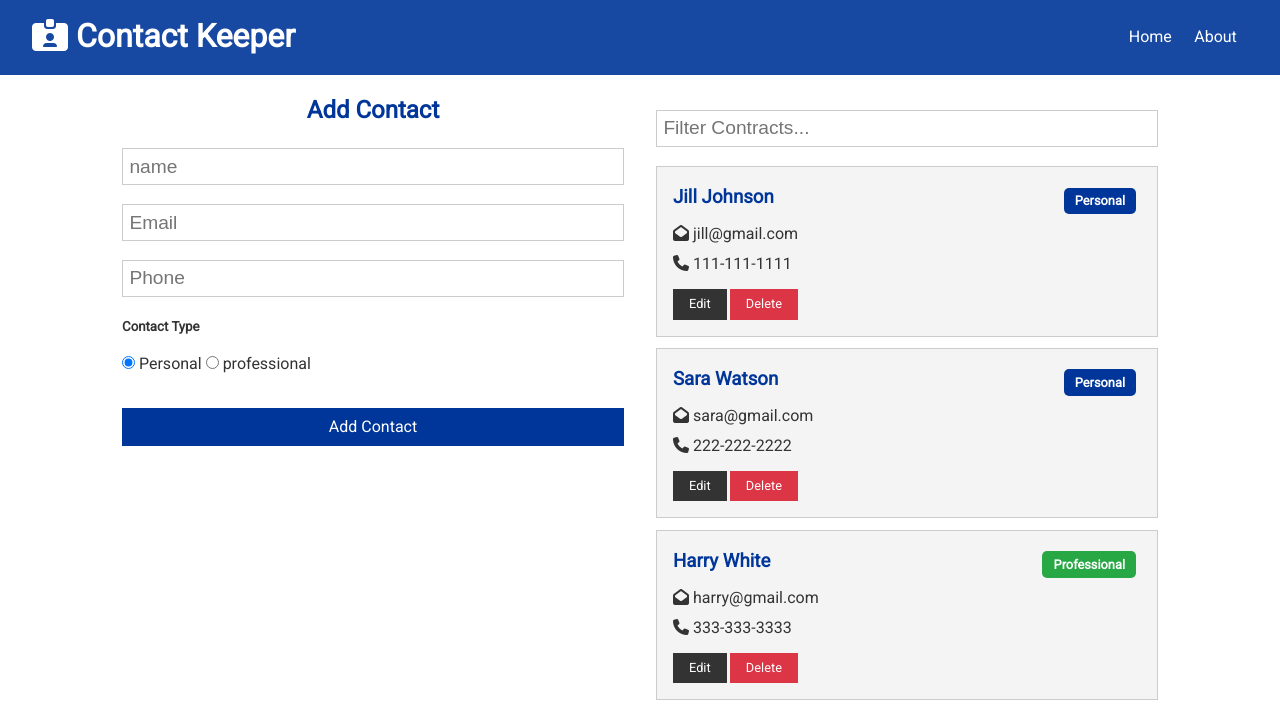
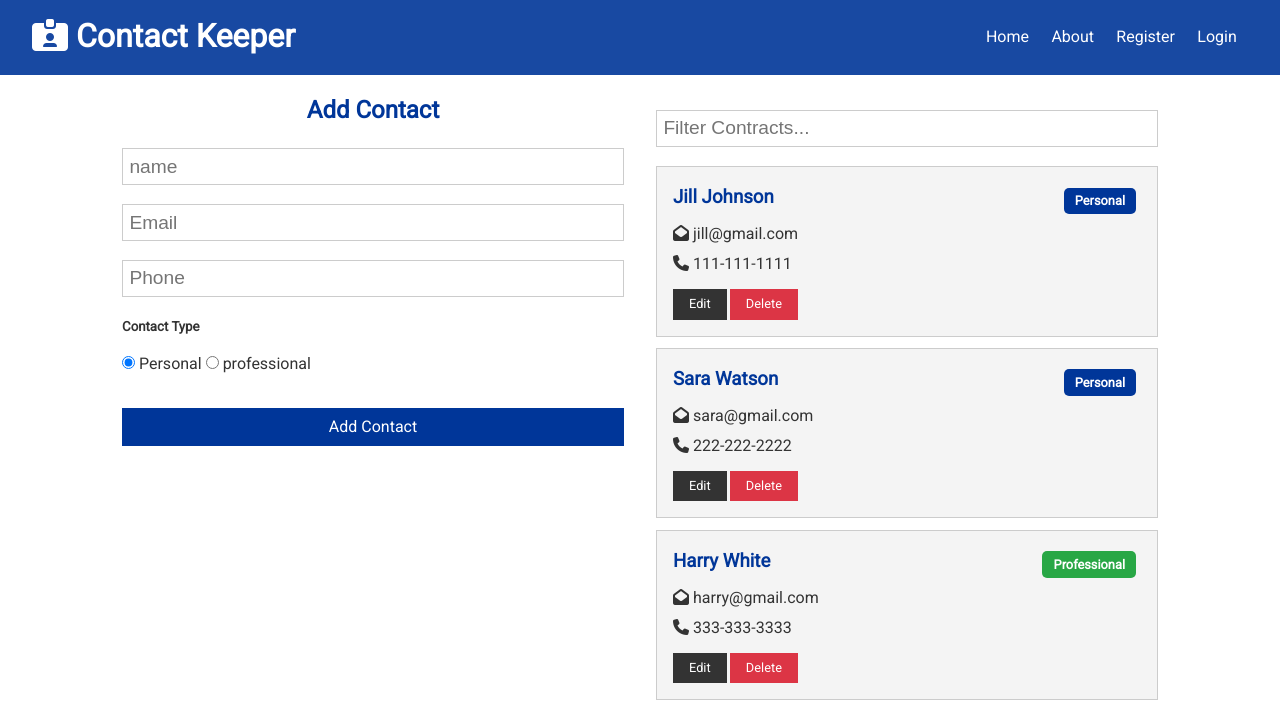
Before and after one commit to tapia1013/react-front-to-back, a React (Create React App) app in the folder contact/client/: page / in a window 1280 px wide. Shown: the top 722 px of the page. Built offline with nearby package versions, Linux system fonts and the light colour scheme.

Commit message:
added login and resgister links to navbar

```diff
--- a/contact/client/src/components/layout/Navbar.js
+++ b/contact/client/src/components/layout/Navbar.js
@@ -15,6 +15,12 @@
         </li>
         <li>
           <Link to='/about'>About</Link>
+        </li>
+        <li>
+          <Link to='/register'>Register</Link>
+        </li>
+        <li>
+          <Link to='/login'>Login</Link>
         </li>
       </ul>
     </div>
```
